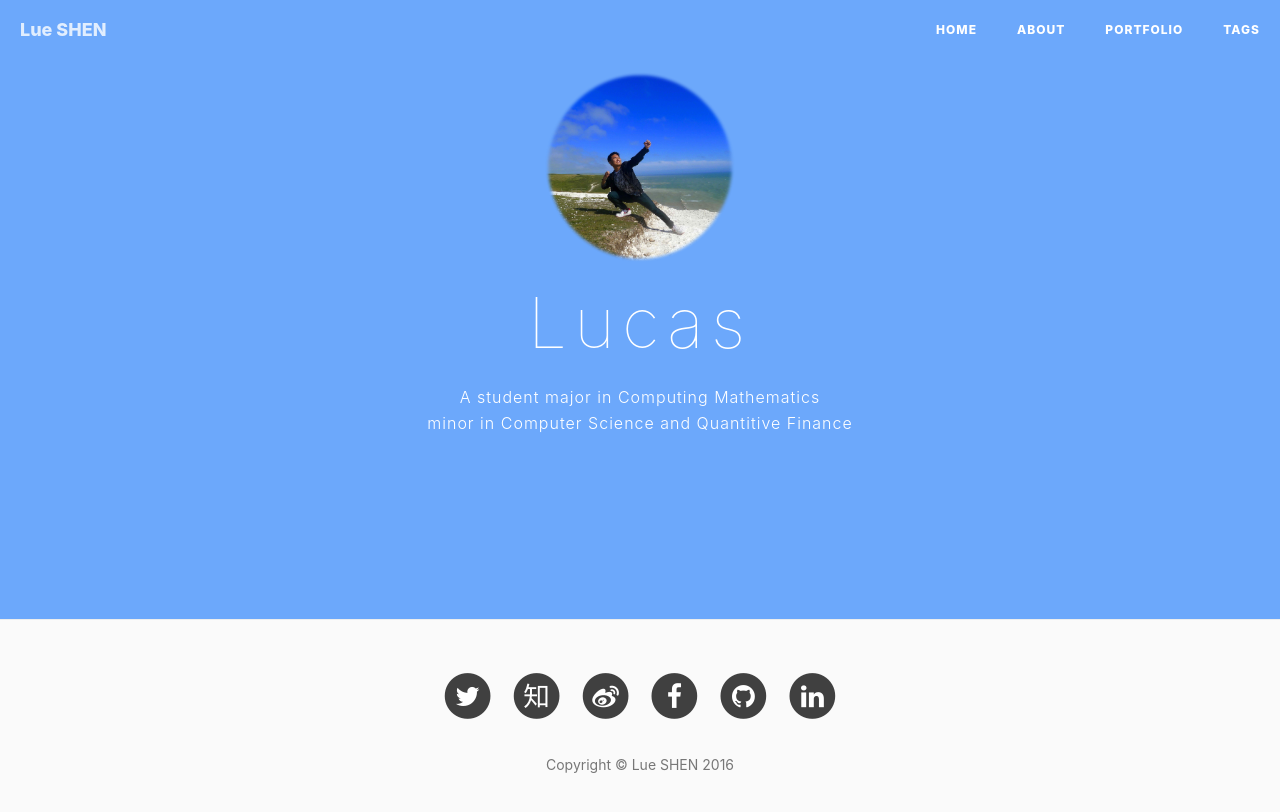
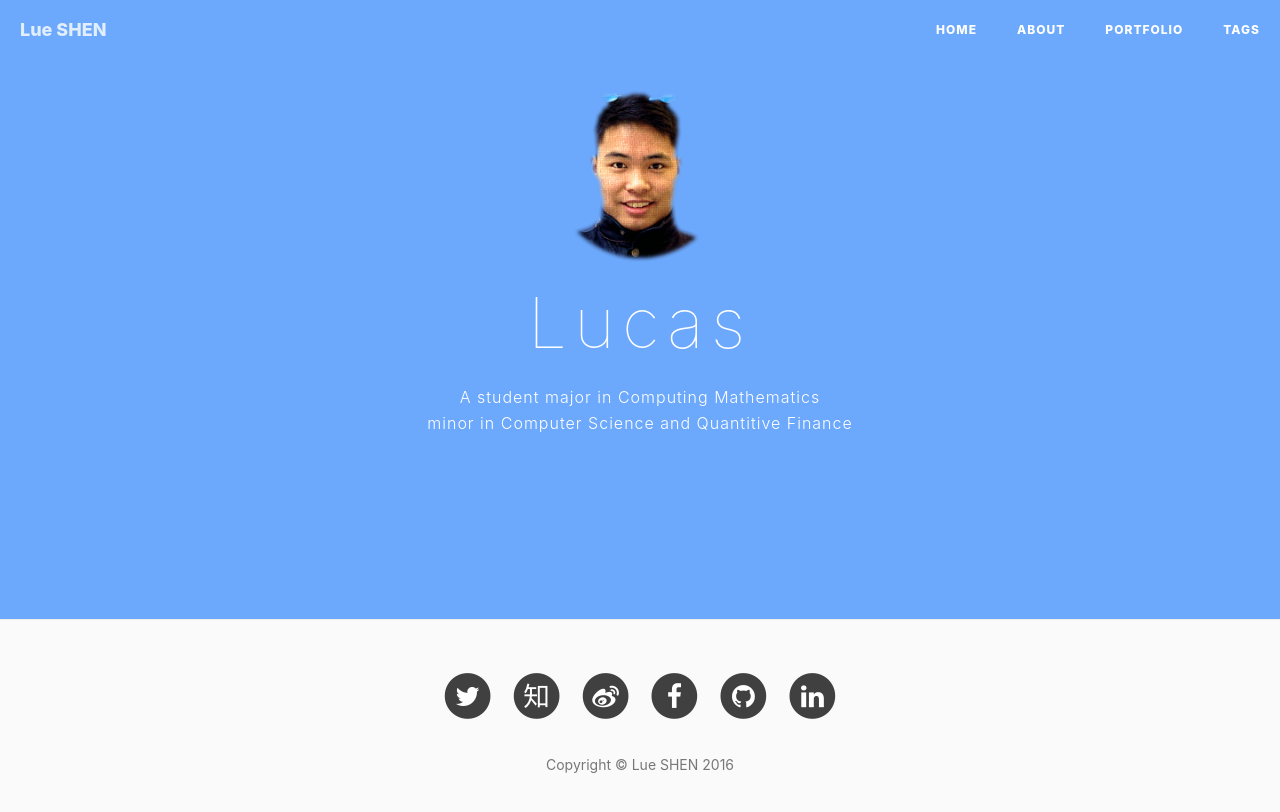
Before and after one commit to lucasushi/lueshen-old-blog, a Jekyll site: the page built from portfolio/index.html, in a window 1280 px wide. Shown: the top 812 px of the page. Built offline with Jekyll 4.4.1, drawn with Linux system fonts in a browser that asks for light colours; nearby versions of some CDN libraries; comment, search, counter and statistics services are not loaded.

Commit message:
Update index.html

```diff
--- a/portfolio/index.html
+++ b/portfolio/index.html
@@ -17,7 +17,7 @@ header-img: "img/portfolio-header.jpg"
 	<body>
 		<div class="container" style="margin:0;padding:0;width:100%;">
 			<header>
-				<img width="190" height="190" src="img/portfolio-img.png">
+				<img width="190" height="190" src="img/portfolio-figure.png">
 				<h1>Lucas</h1>
 				<p>A student major in Computing Mathematics<br>
 					minor in Computer Science and Quantitive Finance</p>
```
